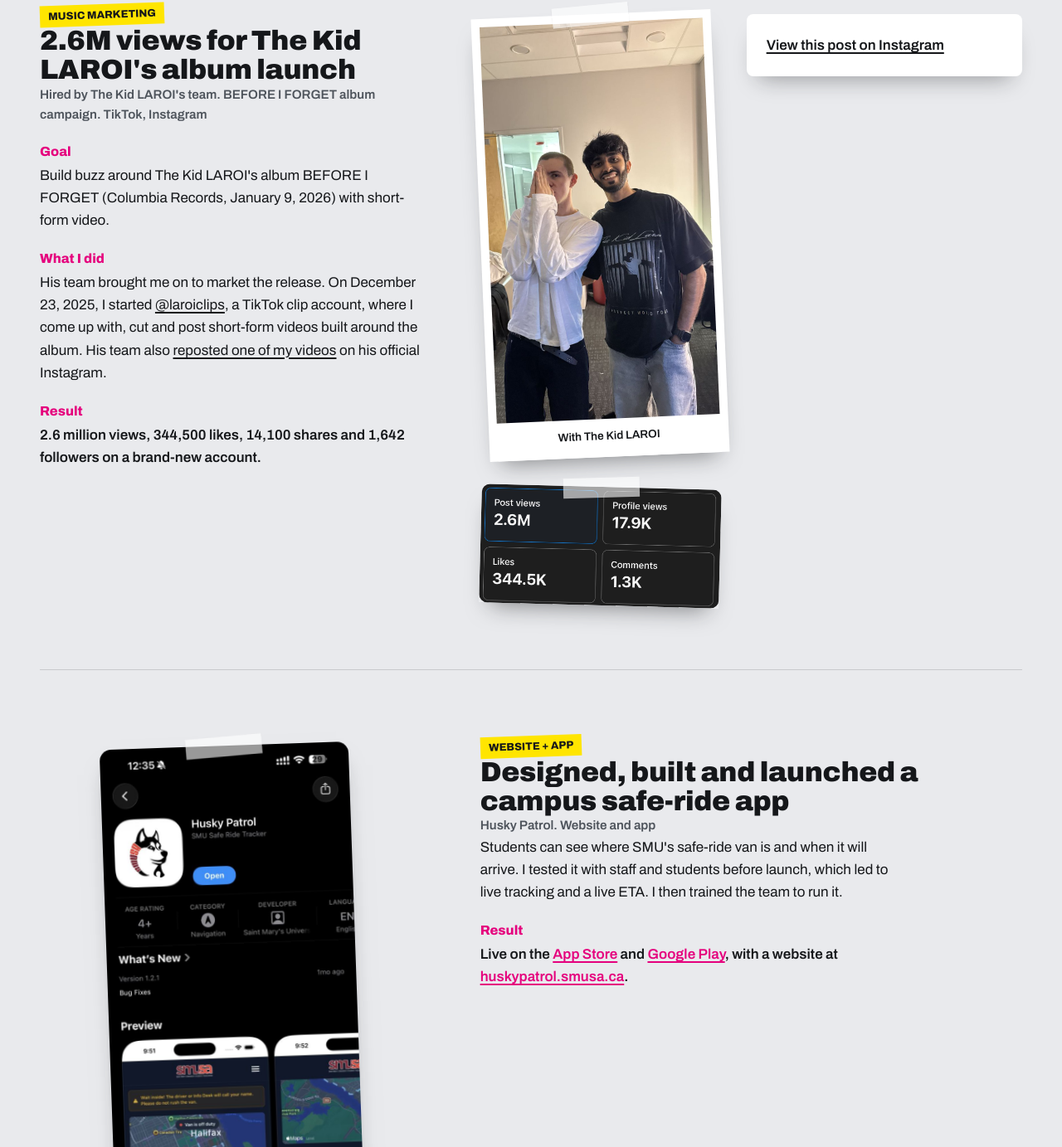
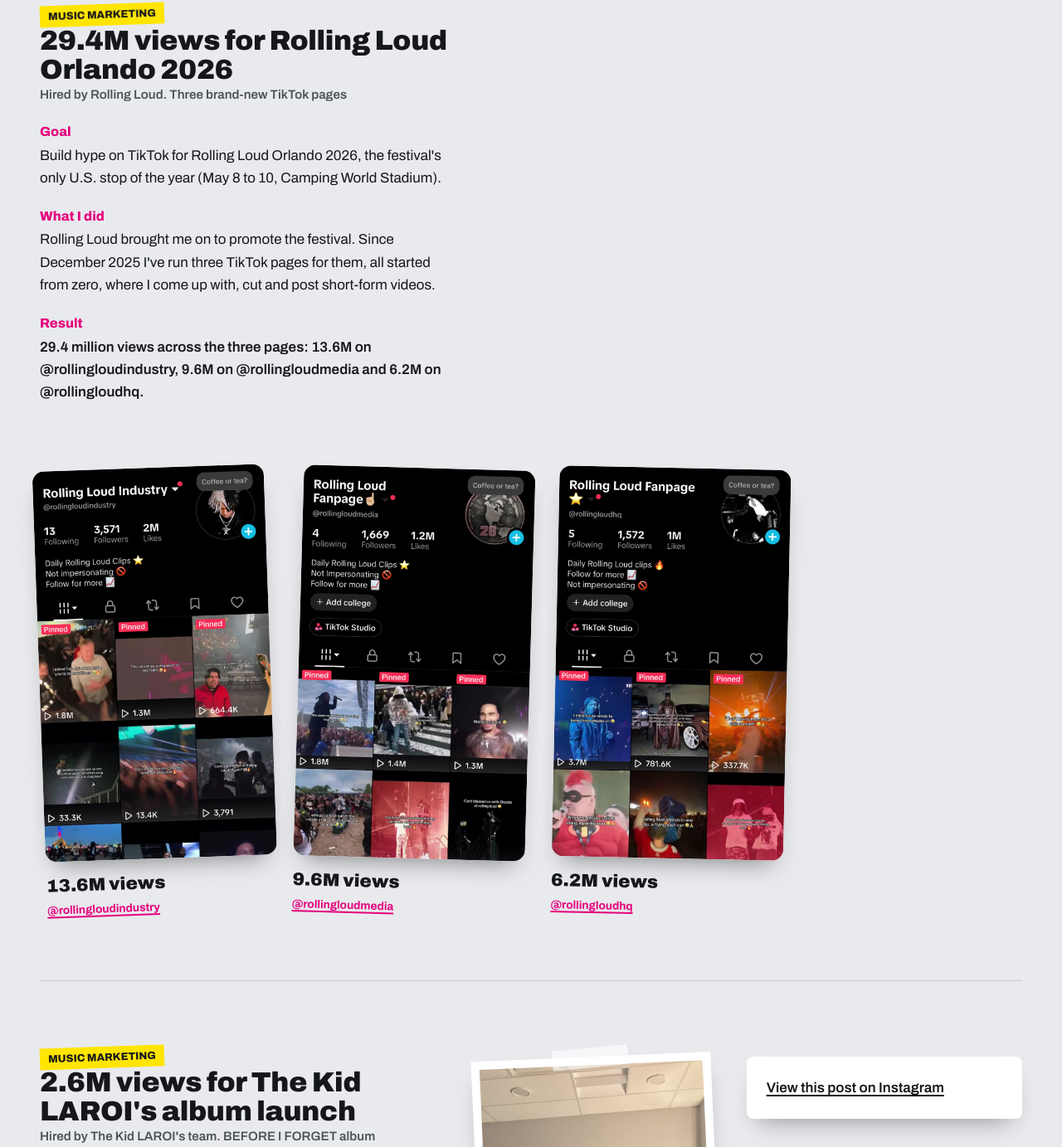
Before and after one commit to amaan3107/Portfolio, a plain HTML site: page index.html in a window 1280 px wide. Shown: the part 5955-7338 px from the top of the page at 83% size. Drawn offline with Linux system fonts and the light colour scheme; a script that the page names is missing.

Commit message:
Add files via upload

```diff
--- a/index.html
+++ b/index.html
@@ -143,6 +143,34 @@
           </div>
         </article>
 
+        <article class="case wide">
+          <div class="case-text">
+            <p class="tag">Music marketing</p>
+            <h3>29.4M views for Rolling Loud Orlando 2026</h3>
+            <p class="tools">Hired by Rolling Loud. Three brand-new TikTok pages</p>
+            <h4>Goal</h4>
+            <p>Build hype on TikTok for Rolling Loud Orlando 2026, the festival's only U.S. stop of the year (May 8 to 10, Camping World Stadium).</p>
+            <h4>What I did</h4>
+            <p>Rolling Loud brought me on to promote the festival. Since December 2025 I've run three TikTok pages for them, all started from zero, where I come up with, cut and post short-form videos.</p>
+            <h4>Result</h4>
+            <p class="result">29.4 million views across the three pages: 13.6M on @rollingloudindustry, 9.6M on @rollingloudmedia and 6.2M on @rollingloudhq.</p>
+          </div>
+          <div class="case-images rl">
+            <figure class="pin phone rl-shot y">
+              <a href="https://www.tiktok.com/@rollingloudindustry" target="_blank" rel="noopener"><img src="images/rolling-loud/industry-full.jpg" alt="TikTok profile for @rollingloudindustry" loading="lazy"></a>
+              <figcaption><strong>13.6M views</strong><a href="https://www.tiktok.com/@rollingloudindustry" target="_blank" rel="noopener">@rollingloudindustry</a></figcaption>
+            </figure>
+            <figure class="pin phone rl-shot m">
+              <a href="https://www.tiktok.com/@rollingloudmedia" target="_blank" rel="noopener"><img src="images/rolling-loud/media-full.jpg" alt="TikTok profile for @rollingloudmedia" loading="lazy"></a>
+              <figcaption><strong>9.6M views</strong><a href="https://www.tiktok.com/@rollingloudmedia" target="_blank" rel="noopener">@rollingloudmedia</a></figcaption>
+            </figure>
+            <figure class="pin phone rl-shot c">
+              <a href="https://www.tiktok.com/@rollingloudhq" target="_blank" rel="noopener"><img src="images/rolling-loud/hq-full.jpg" alt="TikTok profile for @rollingloudhq" loading="lazy"></a>
+              <figcaption><strong>6.2M views</strong><a href="https://www.tiktok.com/@rollingloudhq" target="_blank" rel="noopener">@rollingloudhq</a></figcaption>
+            </figure>
+          </div>
+        </article>
+
         <article class="case">
           <div class="case-text">
             <p class="tag">Music marketing</p>
--- a/script.js
+++ b/script.js
@@ -3,7 +3,7 @@ var lb = document.getElementById('lightbox');
 var lbImg = lb.querySelector('img');
 document.addEventListener('click', function (e) {
   var img = e.target.closest('.pin img');
-  if (!img) return;
+  if (!img || img.closest('a')) return;
   lbImg.src = img.currentSrc || img.src;
   lbImg.alt = img.alt;
   lb.showModal();
--- a/style.css
+++ b/style.css
@@ -298,3 +298,19 @@ a:hover { color: var(--m); }
   .case-images.laroi .ig, .case-images.social .ig { width: 100%; }
   .ar .hub { justify-self: center; }
 }
+
+/* Rolling Loud: three profile screenshots with links */
+.case-images.rl { grid-template-columns: repeat(3, minmax(0, 1fr)); gap: 32px; max-width: 900px; }
+.rl-shot { margin-top: 0 !important; }
+.rl-shot.y { transform: rotate(-1.5deg); }
+.rl-shot.m { transform: rotate(1.2deg); }
+.rl-shot.c { transform: rotate(-.8deg); }
+.rl-shot img { border-radius: 14px; }
+.rl-shot figcaption { display: grid; gap: 2px; padding-top: 12px; background: transparent; }
+.rl-shot figcaption strong { font-size: 1.35rem; font-weight: 900; font-stretch: 112%; }
+.rl-shot figcaption a { color: var(--m); font-weight: 700; }
+.rl-shot a img { cursor: pointer; }
+@media (max-width: 760px) {
+  .case-images.rl { grid-template-columns: minmax(0, 240px); justify-content: center; gap: 36px; }
+}
+.rl-shot::before { display: none; }
```
Also changed, not shown: images/rolling-loud/hq-full.jpg (added), images/rolling-loud/industry-full.jpg (added), images/rolling-loud/media-full.jpg (added).
